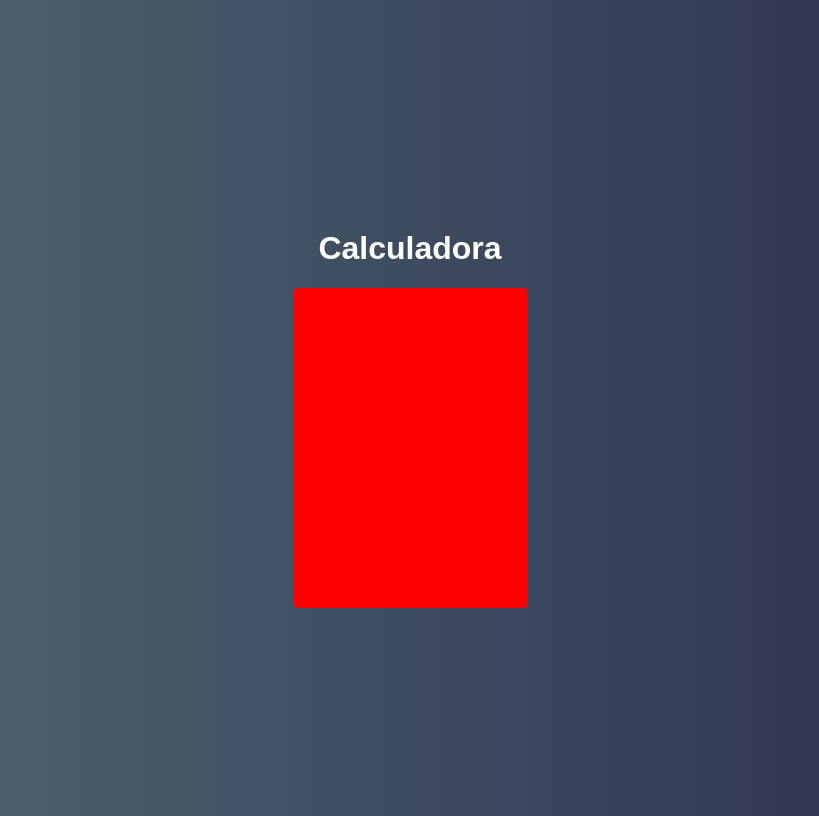
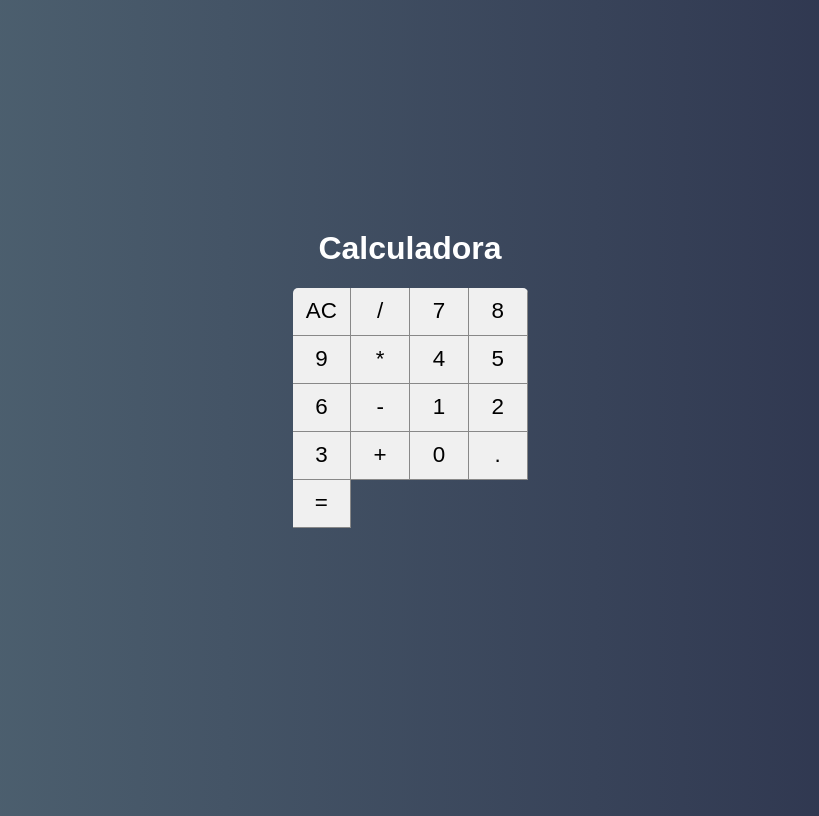
Before and after one commit to aeciofcs/projeto-calculadora, a React (Create React App) app: page / in a window 1280 px wide. Shown: the whole page, without its empty margins (230-1049 px from the left). Built offline with nearby package versions, Linux system fonts and the light colour scheme.

Commit message:
Criando o componente Botão da Calc e aplicando CSS

```diff
--- /dev/null
+++ b/src/components/Button.css
@@ -0,0 +1,13 @@
+:root {
+    --bg-button: #f0f0f0; /** BackGround do Botão*/
+    --border-button: solid 1px #888; /** Borda do Botão */
+}
+
+.button {
+    font-size: 1.4em;
+    background-color: var(--bg-button);
+    border: none;
+    border-right: var(--border-button);
+    border-bottom: var(--border-button);
+    outline: none;
+}
--- /dev/null
+++ b/src/components/Button.jsx
@@ -0,0 +1,8 @@
+import React from 'react'
+import './Button.css'
+
+//criando componentes sem estado.
+export default props =>
+    <button className="button">
+        {props.label}
+    </button>
--- a/src/main/Calculator.css
+++ b/src/main/Calculator.css
@@ -3,6 +3,8 @@
     width: 235px; /** largura da calculadora */
     border-radius: 5px; /** Borda */
     overflow: hidden;
-    background-color: red;
-
+    /**background-color: red;*/
+    display: grid;
+    grid-template-columns: repeat(4, 25%);
+    grid-template-rows: 48px 48px 48px 48px 48px;
 }
--- a/src/main/Calculator.jsx
+++ b/src/main/Calculator.jsx
@@ -1,12 +1,29 @@
 import React, { Component } from 'react'
 import './Calculator.css'
+
+import Button from '../components/Button'
 
 export default class Calculator extends Component {
     render() {
         return (
             <div className="calculator">
-
-
+                <Button label="AC"/>
+                <Button label="/"/>
+                <Button label="7"/>
+                <Button label="8"/>
+                <Button label="9"/>
+                <Button label="*"/>
+                <Button label="4"/>
+                <Button label="5"/>
+                <Button label="6"/>
+                <Button label="-"/>
+                <Button label="1"/>
+                <Button label="2"/>
+                <Button label="3"/>
+                <Button label="+"/>
+                <Button label="0"/>
+                <Button label="."/>
+                <Button label="="/>
             </div>
         )
     }
```
